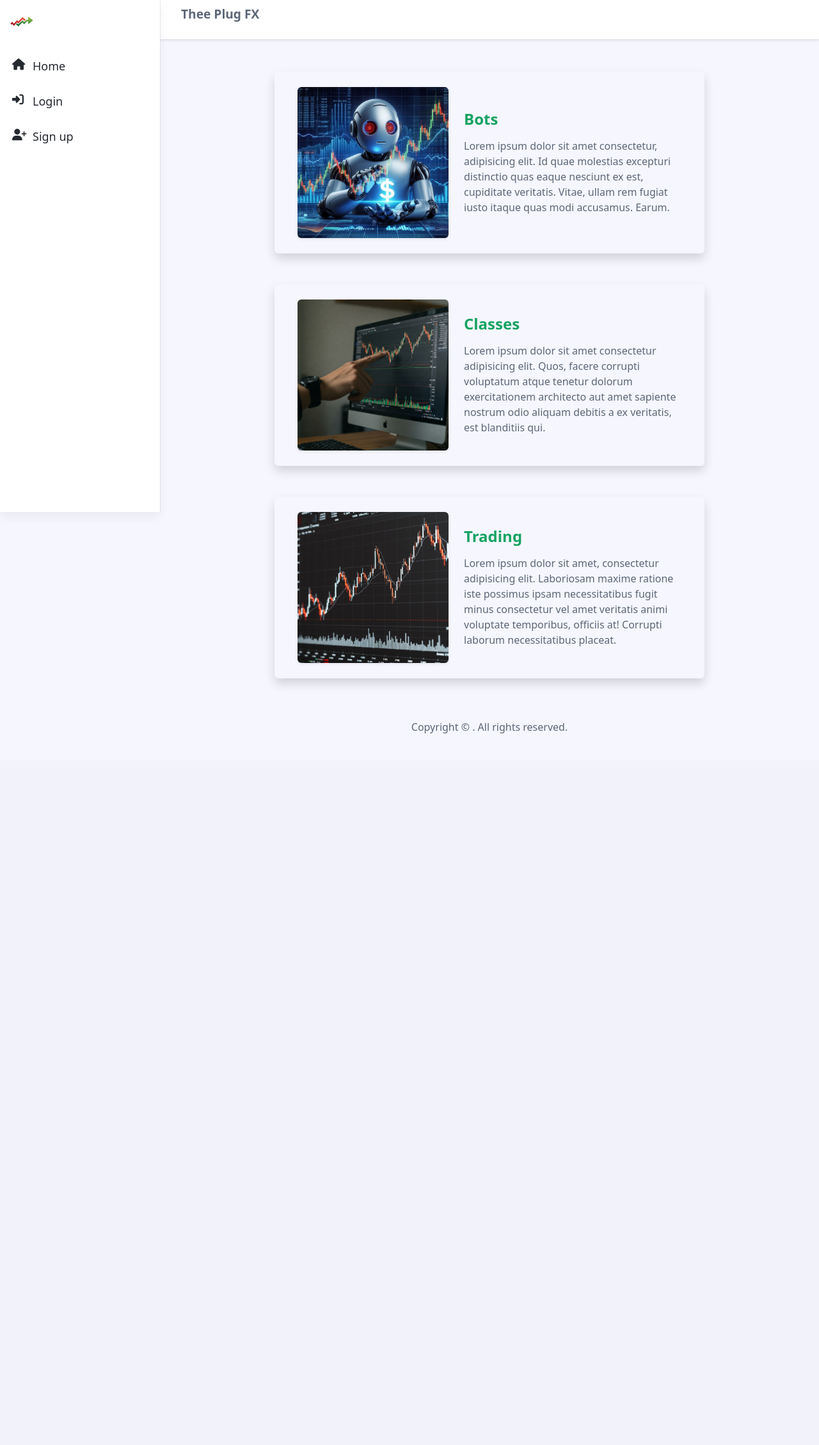
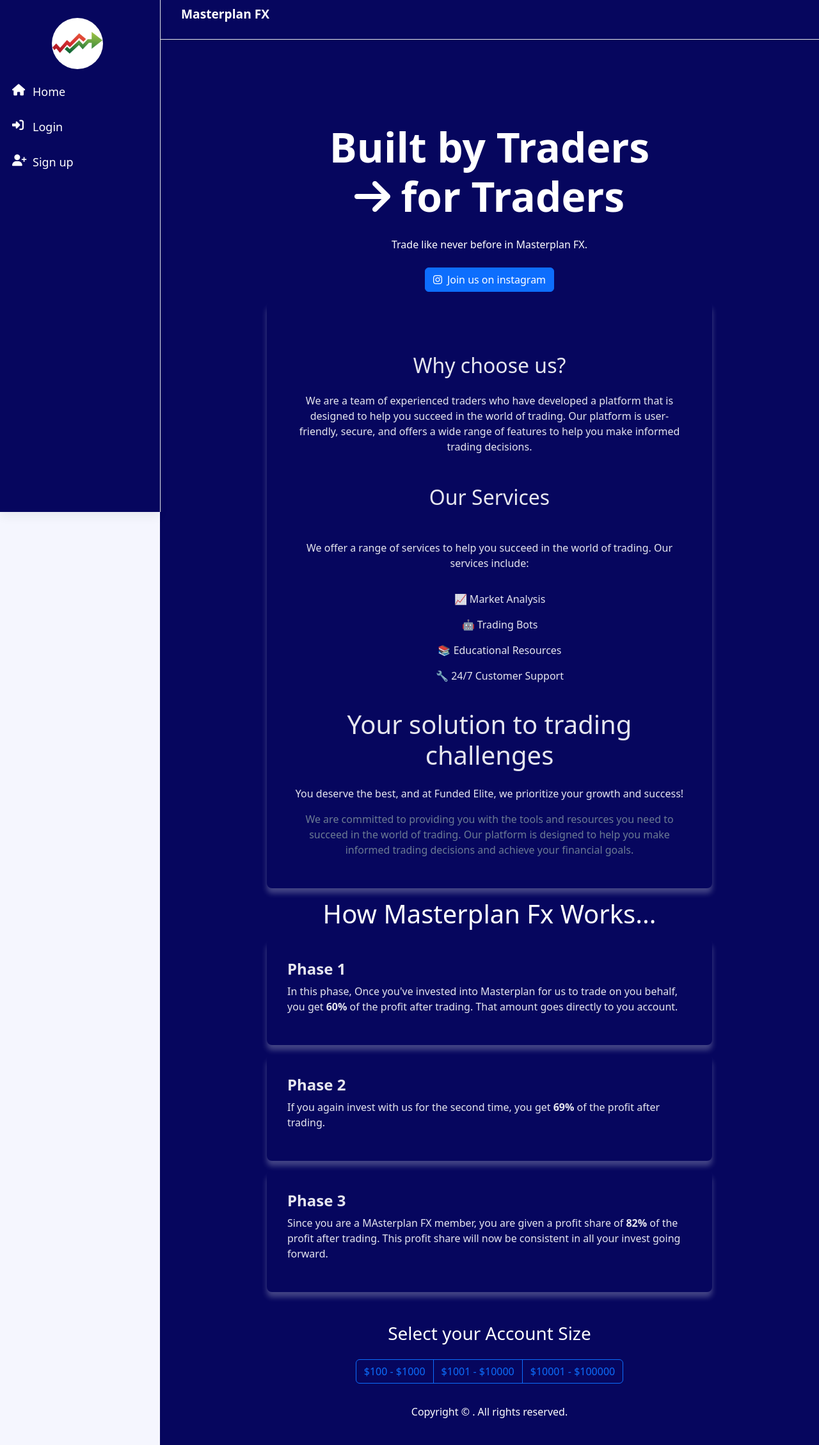
Before and after one commit to Ezekiah3854/thee-plug-trading-website, a Flask app: page / in a window 1280 px wide. Shown: the whole page at 64% size. Before the commit the page ends 1146 px from the top, so only its background shows below. Run offline with Flask 3, Linux system fonts and the light colour scheme; some libraries are stand-ins or nearby versions.

Commit message:
blue background on all pages

```diff
--- a/static/css/home.css
+++ b/static/css/home.css
@@ -1,8 +1,4 @@
-/*!
-* Bootstrap  v5.3.3 (https://getbootstrap.com/)
-* Copyright 2011-2024 The Bootstrap Authors
-* Licensed under MIT (https://github.com/twbs/bootstrap/blob/main/LICENSE)
-*/:root {
+:root {
     --bs-primary-rgb: 21, 163, 98;
     --bs-secondary-rgb: 93, 103, 120;
     --bs-white-rgb: 255, 255, 255;
@@ -126,7 +122,8 @@ img,svg {
     padding-right:calc(var(--bs-gutter-x)*.5);
     padding-left:calc(var(--bs-gutter-x)*.5);
     margin-right:auto;
-    margin-left:auto
+    margin-left:auto;
+
 }
 
 
@@ -337,10 +334,6 @@ width: auto;}
 .text-center {
     text-align:center !important
 }
-.text-primary {
-    --bs-text-opacity: 1;
-    color:rgba(var(--bs-primary-rgb), var(--bs-text-opacity)) !important
-}
 
 .rounded {
     border-radius:var(--bs-border-radius) !important
@@ -372,7 +365,7 @@ body {
     color:#5d6778
 }
 h4,.h4 {
-    color:#252930;
+    color:rgb(118, 183, 240);
     font-weight:600
 }
 a {
@@ -380,11 +373,9 @@ a {
     text-decoration:none
 }
 a:hover {
-    color:#128c54
+    color:#6686f0
 }
-hr {
-    background:#adb4c0
-}
+
 h4,.h4 {
     font-size:1.5rem
 }
@@ -412,8 +403,8 @@ h4,.h4 {
 .app-header {
     box-shadow:0 1px 4px 0 rgba(0,0,0,.1);
     border-bottom:1px solid #e7e9ed;
-
-    background:#fff
+    background-color: rgb(6, 6, 94);
+    color:#fff;
 }
 .app-header-inner {
     position:relative
@@ -464,15 +455,19 @@ h4,.h4 {
     left:0;
     top:0;
     font-size:.875rem;
-    border-right:1px solid #e7e9ed
+    border-right:1px solid #e7e9ed;
+    background-color: rgb(6, 6, 94);
+    color:#fff;
+
 }
 .app-sidepanel .sidepanel-inner {
     position:relative;
     z-index:10;
-    background:#fff;
     box-shadow:rgba(0,0,0,.05) 0px 8px 15px;
     width:250px;
-    height:100%
+    height:100%;
+
+
 }
 .app-sidepanel .sidepanel-close {
     display:none;
@@ -492,11 +487,12 @@ h4,.h4 {
 .app-sidepanel .app-nav-main {
     overflow-y:auto;
     scrollbar-color:rgba(0,0,0,.1) #e7e9ed;
-    scrollbar-width:thin
+    scrollbar-width:thin;
+    background-color: rgb(6, 6, 94);
+    color:#fff;
 }
 .app-sidepanel .app-nav-main::-webkit-scrollbar {
     width:6px;
-    background-color:#e7e9ed
 }
 .app-sidepanel .app-nav-main::-webkit-scrollbar-thumb {
     background-color:rgba(0,0,0,.1);
@@ -504,13 +500,14 @@ h4,.h4 {
 }
 .app-branding {
     height:60px;
-    padding-top:1rem;
-    padding-left:1rem;
-    margin-bottom:1rem
+    display: block;
+    margin: 2em auto;
 }
 .app-branding .logo-icon {
-    width:36px;
-    height:36px
+    width:80px;
+    height:80px;
+    border-radius: 50%;
+
 }
 
 .app-nav {
@@ -525,7 +522,7 @@ h4,.h4 {
 .app-nav .nav-item {
     display:block;
     color:#5d6778;
-    background:#fff
+    background-color: rgb(6, 6, 94);
 }
 .app-nav .nav-link {
     display:block;
@@ -534,10 +531,12 @@ h4,.h4 {
     position:relative;
     display:block;
     padding-left:3rem;
-    border-left:3px solid rgba(0,0,0,0)
+    border-left:3px solid rgba(0,0,0,0);
+    color:#fff;
+
 }
 .app-nav .nav-link:hover {
-    color:#15a362
+    color:#a5adf3
 }
 .app-nav .nav-icon {
     position:absolute;
@@ -605,7 +604,9 @@ h4,.h4 {
 }
 /* styling app wrapper with transition */
 .app-wrapper {
-    transition:all .4s ease-in-out
+    background-color: rgb(6, 6, 94);
+    transition:all .4s ease-in-out;
+    color: #fff;
 }
 @media(prefers-reduced-motion: reduce) {
     .app-wrapper {
@@ -616,9 +617,9 @@ h4,.h4 {
 /* Styling schedule class page */
 .class-container {
     padding: 2em;
-    background-color: #f5f6fe;
+    opacity: 0.9;
     border-radius: 0.5rem;
-    box-shadow: 0 1px 4px rgba(0, 0, 0, 0.3);
+    box-shadow: 0 8px 8px rgba(233, 234, 238, 0.3);
     margin: 1em 0;
 }
 
@@ -648,3 +649,37 @@ h4,.h4 {
         margin: 0 auto; /* Centers the image */
     }
 }
+
+/* home container styling */
+@media (max-width: 420px) {
+    .app-wrapper #home_container {
+        padding-top: 4em;
+    }
+
+    .app-wrapper #home_container h1{
+        font-size: 3em;
+        font-weight: 500;
+    }
+}
+
+@media (min-width: 420px) and (max-width: 750px) {
+    .app-wrapper #home_container {
+        padding-top: 6em;
+    }
+
+    .app-wrapper #home_container h1{
+        font-size: 3em;
+        font-weight: 650;
+    }
+}
+
+@media (min-width: 750px) {
+    .app-wrapper #home_container {
+        padding-top: 7em;
+    }
+
+    .app-wrapper #home_container h1{
+        font-size: 4em;
+        font-weight: 700;
+    }
+}
--- a/templates/home.html
+++ b/templates/home.html
@@ -18,18 +18,17 @@
                 <div class="app-header-content">
                     <div class="row justify-content-between align-items-center py-2">
                         <div class="col-auto">
-                            <a id="sidepanel-toggler" class="sidepanel-toggler d-inline-block d-xl-none p-md-3" style="cursor: pointer;">
+                            <a id="sidepanel-toggler" class="sidepanel-toggler d-inline-block d-xl-none p-md-3" style="cursor: pointer; color: #fff;">
                                 <svg xmlns="http://www.w3.org/2000/svg" width="30" height="30" viewBox="0 0 30 30" role="img"><title>Menu</title><path stroke="currentColor" stroke-linecap="round" stroke-miterlimit="10" stroke-width="2" d="M4 7h22M4 15h22M4 23h22"></path></svg>
                             </a>
-                            <p style="font-size: larger; font-weight: 700; padding-left: 2ex; position: relative;" >Thee Plug FX</p>
+                            <p style="font-size: larger; font-weight: 700; padding-left: 2ex; position: relative;" >Masterplan FX</p>
 
                         </div>
                         <div class="app-utilities col-auto">
 
                             <div class="app-utility-item app-user-dropdown dropdown" style="display: flex;">
 								{% if session.lname %}
-									<p class="py-2" style="margin-right: 1em;">Greetings {{ session.lname }}</p>
-									<img src="{{ url_for('static', filename='img/youngprince.jpg') }}" alt="user profile">
+									<p class="py-2" style="margin-right: 1em;">Greetings, {{ session.lname }}</p>
 								{% endif %}
                             </div>
                         </div>
@@ -114,53 +113,77 @@
 		    <div class="container-xl">
 			    <main role="main" class="pb-3">
 					{% block content%}
-					<div class="container onprintContainer">
-						<div class="container my-3 py-3" id="product">
-							<div class="row align-items-center shadow p-4 rounded">
-								<!-- Image -->
-								<div class="col-lg-5 text-center">
-									<img src="{{ url_for('static', filename='img/trading_bot.jpg') }}" class="img-fluid rounded shadow-sm" alt="product">
+						<section class="container text-center" id="home_container">
+							<h1 class="mb-4">Built by Traders <br>
+								<i class="fa-solid fa-arrow-right"></i> for Traders</h1>
+							<span>Trade like never before in Masterplan FX.</span><br>
+							<button type="button" class="btn btn-primary mt-4"><i class="fa-brands fa-instagram me-2"></i>Join us on instagram</button>
+						</section>
+						<section>
+							<div class="class-container bg-transparent">
+								<div class="container text-center mt-5">
+									<h2 class="mb-4">Why choose us?</h2>
+									<p>We are a team of experienced traders who have developed a platform that is designed to help you succeed in the world of trading. Our platform is user-friendly, secure, and offers a wide range of features to help you make informed trading decisions.</p>
+								</div>
+								<div class="container text-center mt-5">
+									<h2 class="mb-5">Our Services</h2>
+									<p class="">We offer a range of services to help you succeed in the world of trading. Our services include:</p>
+
+									<div class="row justify-content-center">
+										<div class="col-md-6">
+											<ul class="list-group-flush ">
+												<li class="list-group-item my-3">📈 Market Analysis</li>
+												<li class="list-group-item my-3">🤖 Trading Bots</li>
+												<li class="list-group-item my-3">📚 Educational Resources</li>
+												<li class="list-group-item my-3">🔧 24/7 Customer Support</li>
+											</ul>
+										</div>
+									</div>
 								</div>
 
-								<!-- Text Content -->
-								<div class="col-lg-7">
-									<h4 class="fw-bold text-primary my-3">Bots</h4>
-									<p>Lorem ipsum dolor sit amet consectetur, adipisicing elit. Id quae molestias excepturi distinctio quas eaque nesciunt ex est, cupiditate veritatis. Vitae, ullam rem fugiat iusto itaque quas modi accusamus. Earum.</p>
+								<div class="container text-center mt-4">
+									<h1 class="mb-4">Your solution to trading challenges</h1>
+									<p>You deserve the best, and at Funded Elite, we prioritize your growth and success!</p>
+									<p style="color: lightslategray;">We are committed to providing you with the tools and resources you need to succeed in the world of trading. Our platform is designed to help you make informed trading decisions and achieve your financial goals.</p>
 								</div>
 							</div>
-						</div>
 
-						<div class="container my-3 py-3" id="product">
-							<div class="row align-items-center shadow p-4 rounded">
-								<!-- Image -->
-								<div class="col-lg-5 text-center">
-									<img src="{{ url_for('static', filename='img/class_img.jpg') }}" class="img-fluid rounded shadow-sm" alt="product">
-								</div>
+						</section>
 
-								<!-- Text Content -->
-								<div class="col-lg-7">
-									<h4 class="fw-bold text-primary my-3">Classes</h4>
-									<p>Lorem ipsum dolor sit amet consectetur adipisicing elit. Quos, facere corrupti voluptatum atque tenetur dolorum exercitationem architecto aut amet sapiente nostrum odio aliquam debitis a ex veritatis, est blanditiis qui.</p>
+						<section class="mb-5">
+							<h1 class="text-center">How Masterplan Fx Works...</h1>
+							<!-- phase 1 -->
+							<div class="class-container bg-transparent">
+								<h4 style="color: #fff;">Phase 1</h4>
+								<p>In this phase, Once you've invested into Masterplan for us to trade on you behalf, you get <strong>60%</strong> of the profit after trading. That amount goes directly to you account.</p>
+
+							</div>
+
+							<!-- phase 2 -->
+							<div class="class-container bg-transparent">
+								<h4 style="color: #fff;">Phase 2</h4>
+								<p>If you again invest with us for the second time, you get <strong>69%</strong> of the profit after trading.</p>
+							</div>
+
+							<!-- phase 3 -->
+							<div class="class-container bg-transparent">
+								<h4 style="color: #fff;">Phase 3</h4>
+								<p>Since you are a MAsterplan FX member, you are given a profit share of <strong>82%</strong> of the profit after trading. This profit share will now be consistent in all your invest going forward.</p>
+						</section>
+
+						<section class="text-center">
+							<div class="py-6 ">
+								<h3>Select your Account Size</h3>
+								<div class="btn-group mt-3" role="group" aria-label="Basic outlined example">
+									<button type="button" class="btn btn-outline-primary">$100 - $1000</button>
+									<button type="button" class="btn btn-outline-primary">$1001 - $10000</button>
+									<button type="button" class="btn btn-outline-primary">$10001 - $100000</button>
 								</div>
 							</div>
-						</div>
 
-						<div class="container my-3 py-3" id="product">
-							<div class="row align-items-center shadow p-4 rounded">
-								<!-- Image -->
-								<div class="col-lg-5 text-center">
-									<img src="{{ url_for('static', filename='img/sign_trading.png') }}" class="img-fluid rounded shadow-sm" alt="product">
-								</div>
 
-								<!-- Text Content -->
-								<div class="col-lg-7">
-									<h4 class="fw-bold text-primary my-3">Trading</h4>
-									<p>Lorem ipsum dolor sit amet, consectetur adipisicing elit. Laboriosam maxime ratione iste possimus ipsam necessitatibus fugit minus consectetur vel amet veritatis animi voluptate temporibus, officiis at! Corrupti laborum necessitatibus placeat.</p>
+						</section>
 
-								</div>
-							</div>
-						</div>
-					</div>
 					{% endblock%}
 				</main>
 
```
Also changed, not shown: templates/brokers.html (+5 -5 lines), templates/class.html (+4 -4 lines).
